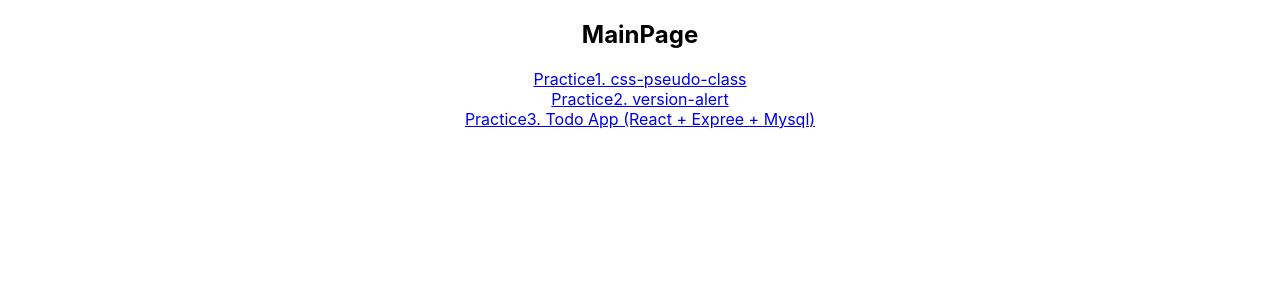
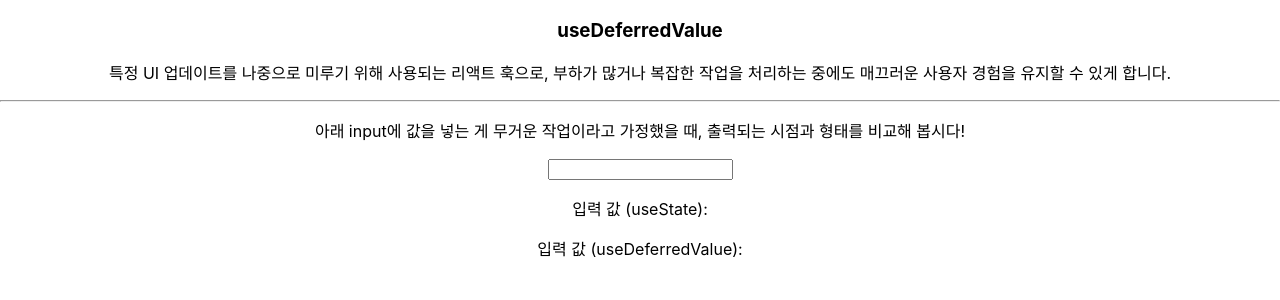
Before and after one commit to devsomda/practice, a React (Create React App) app: page /practice/useDefferedValue in a window 1280 px wide. Shown: the top 300 px of the page. Built offline with nearby package versions, Linux system fonts and the light colour scheme.

Commit message:
add: useDeferredValue hook practice

```diff
--- /dev/null
+++ b/src/pages/DefferedValueHook.tsx
@@ -0,0 +1,39 @@
+import React, { useDeferredValue, useMemo, useState } from "react";
+
+// 무거운 연산
+const heavyFunc = () => {
+  for (let i = 0; i < 30000; i++) {
+    console.log("heavy");
+  }
+  return 0;
+};
+
+export default function App() {
+  const [input, setInput] = useState("");
+
+  // 입력값을 지연시킴
+  const deferredInput = useDeferredValue(input);
+
+  // 👉 무거운 연산은 지연된 값으로만 수행
+  const processed = useMemo(() => {
+    heavyFunc();
+    return deferredInput;
+  }, [deferredInput]);
+
+
+  return (
+    <>
+      <h3>useDeferredValue</h3>
+      <p>특정 UI 업데이트를 나중으로 미루기 위해 사용되는 리액트 훅으로, 부하가 많거나 복잡한 작업을 처리하는 중에도 매끄러운 사용자 경험을 유지할 수 있게 합니다.</p>
+      <hr/>
+      <p>아래 input에 값을 넣는 게 무거운 작업이라고 가정했을 때, 출력되는 시점과 형태를 비교해 봅시다!</p>
+        <input
+          type='test'
+          value={input}
+          onChange={(event) => setInput(event.target.value)}
+        />
+        <p>입력 값 (useState): {input}</p>
+        <p>입력 값 (useDeferredValue): {processed}</p>
+    </>
+  );
+}
--- a/src/pages/MainPage.tsx
+++ b/src/pages/MainPage.tsx
@@ -5,6 +5,7 @@ export default function MainPage() {
       <a href="/practice/css-pseudo-class">Practice1. css-pseudo-class</a>
       <a href="/practice/version-alert">Practice2. version-alert</a>
       <a href="/practice/todo">Practice3. Todo App (React + Expree + Mysql)</a>
+      <a href="/practice/useDefferedValue">Practice4. useDefferedValue Hook</a>
     </div>
   );
 }
--- a/src/pages/Routers.tsx
+++ b/src/pages/Routers.tsx
@@ -3,6 +3,7 @@ import MainPage from "./MainPage";
 import CssPseudoClass from "./CssPseudoClass";
 import VersionAlert from "./VersionAlert";
 import Todo from "./Todo";
+import DefferedValueHook from "./DefferedValueHook";
 
 export default function Routers() {
   return (
@@ -11,6 +12,7 @@ export default function Routers() {
       <Route path="/practice/css-pseudo-class" element={<CssPseudoClass />} />
       <Route path="/practice/version-alert" element={<VersionAlert />} />
       <Route path="/practice/todo" element={<Todo />} />
+      <Route path="/practice/useDefferedValue" element={<DefferedValueHook />} />
     </Routes>
   );
 }
```
